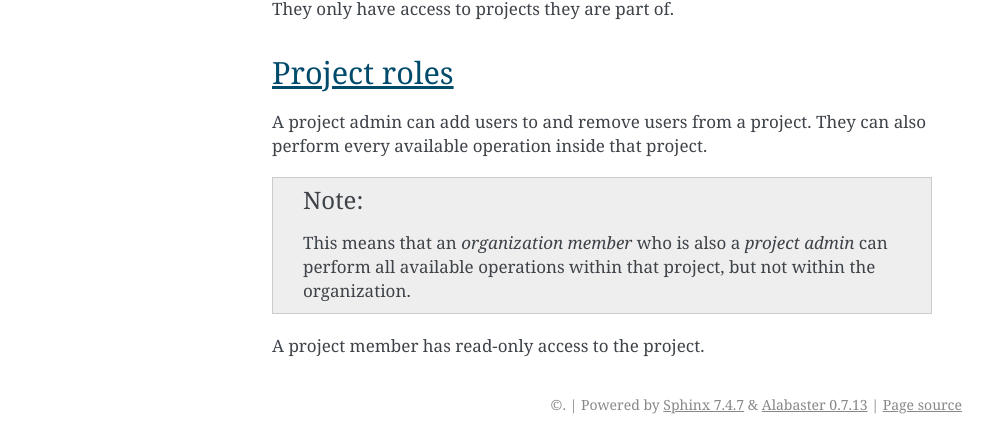
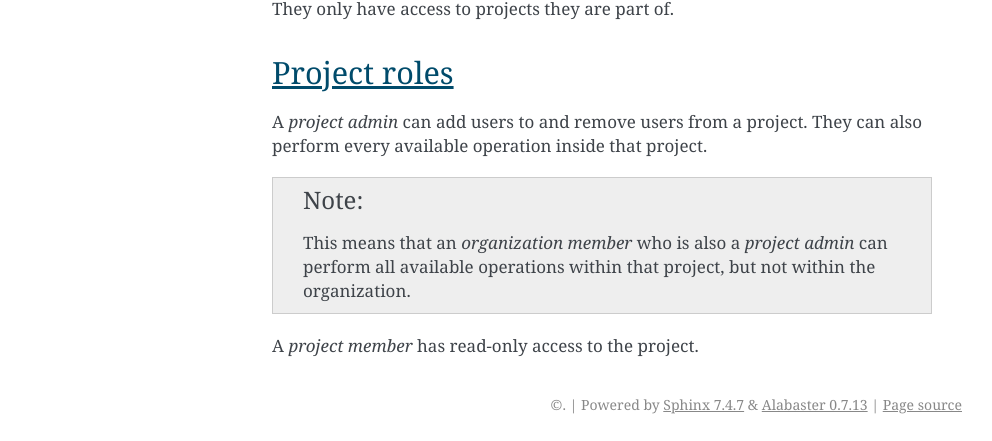
Before and after one commit to crate/cloud-reference, a Sphinx documentation site: the page built from docs/user-roles.rst, in a window 1280 px wide. Shown: the part 557-998 px from the top of the page, without its empty margins (148-1140 px from the left). Built offline with Sphinx 7.4.7, drawn with Linux system fonts in a browser that asks for light colours.

```diff
--- a/docs/concepts.rst
+++ b/docs/concepts.rst
@@ -88,6 +88,6 @@ for example - the Azure Event Hubs consumer service, which can ingest event
 data from Event Hubs into CrateDB.
 
 
-.. _guide to creating a new organization: https://crate.io/docs/cloud/console/en/latest/create-org.html
-.. _guide to creating a new project: https://crate.io/docs/cloud/console/en/latest/create-project.html
-.. _tutorial for deploying a CrateDB cluster via Azure Marketplace: https://crate.io/docs/cloud/getting-started/en/latest/getting-started/azure-to-cluster/index.html
+.. _guide to creating a new organization: https://crate.io/docs/cloud/howtos/en/latest/create-org.html
+.. _guide to creating a new project: https://crate.io/docs/cloud/howtos/en/latest/create-project.html
+.. _tutorial for deploying a CrateDB cluster via Azure Marketplace: https://crate.io/docs/cloud/tutorials/en/latest/getting-started/azure-to-cluster/index.html
--- a/docs/user-roles.rst
+++ b/docs/user-roles.rst
@@ -34,8 +34,8 @@ They only have access to projects they are part of.
 Project roles
 =============
 
-A project admin can add users to and remove users from a project. They can also
-perform every available operation inside that project.
+A *project admin* can add users to and remove users from a project. They can
+also perform every available operation inside that project.
 
 .. NOTE::
 
@@ -43,4 +43,4 @@ perform every available operation inside that project.
     perform all available operations within that project, but not within the
     organization.
 
-A project member has read-only access to the project.
+A *project member* has read-only access to the project.
```
